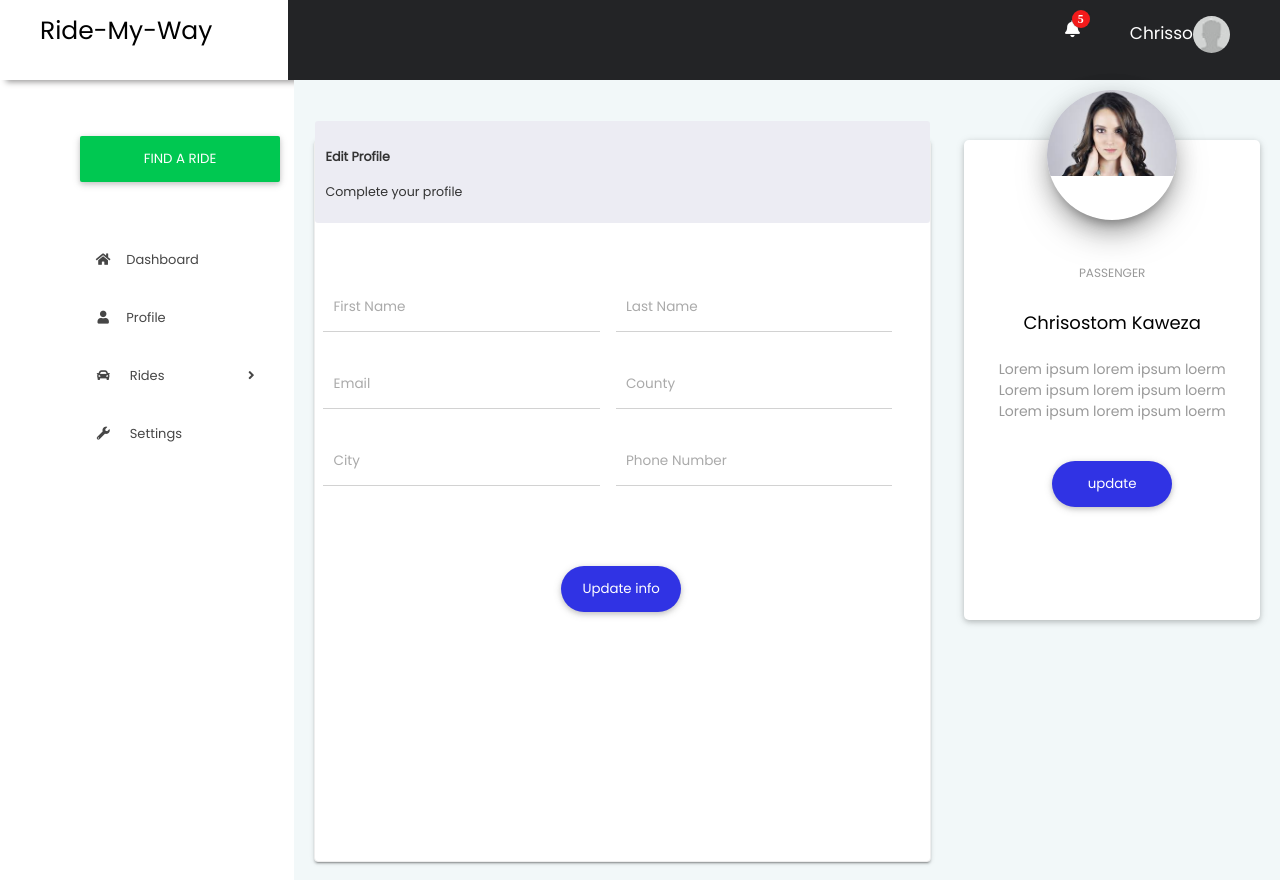
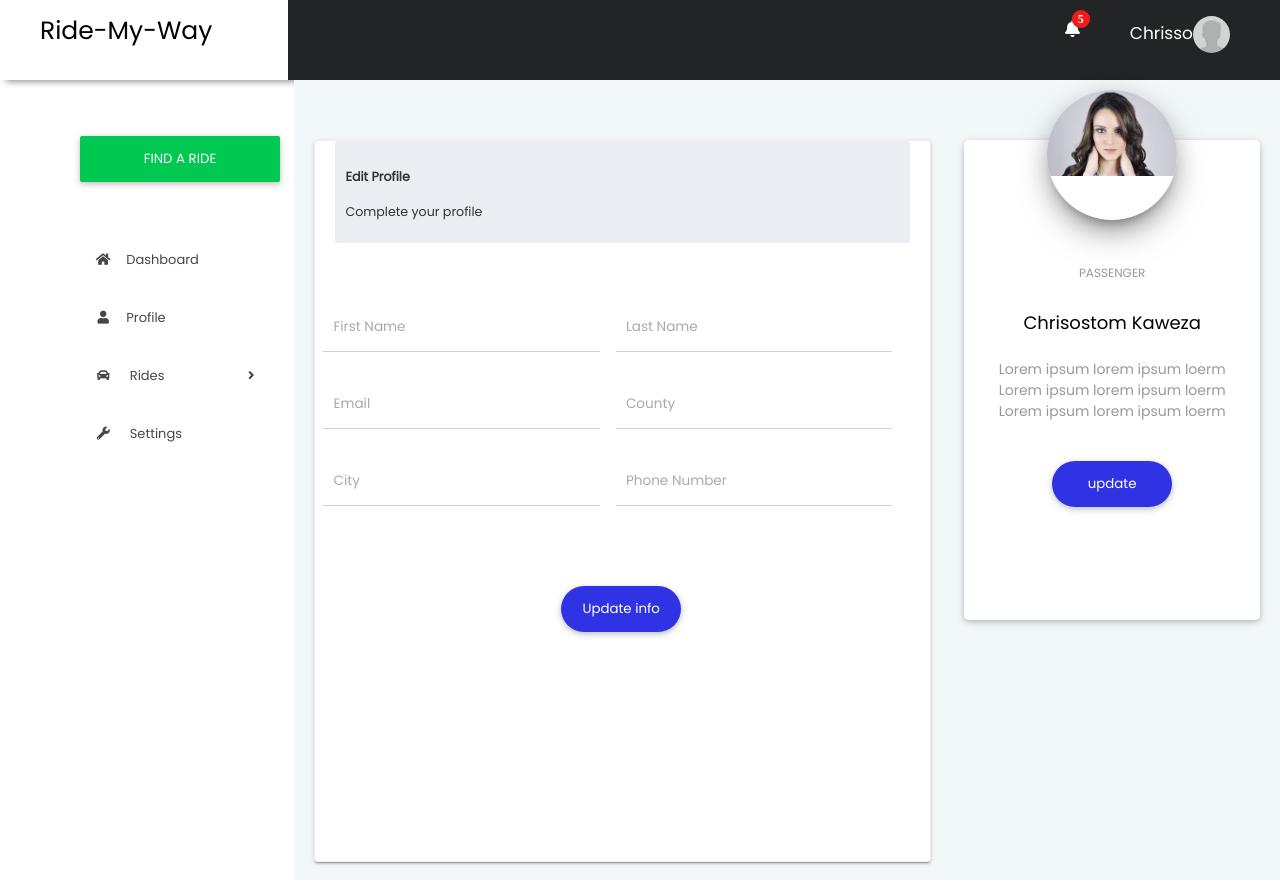
Before and after one commit to chrisoemma/ride-my-way, a React (Create React App) app in the folder front-end/: page /profile in a window 1280 px wide. Built offline with nearby package versions, Linux system fonts and the light colour scheme; sample sign-in values are in the browser's storage.

Commit message:
edit css for edit profile

```diff
--- a/front-end/src/App.css
+++ b/front-end/src/App.css
@@ -403,9 +403,9 @@ tr:nth-child(even) {
 
 .profile_header{
     border-radius: 3px;
-    margin-top: -20px;
     padding: 10px;
     background: linear-gradient(60deg,#ececf3,#ececf3);
+    margin: 0 20px;
     position: relative;
     z-index:3;
 }
```
